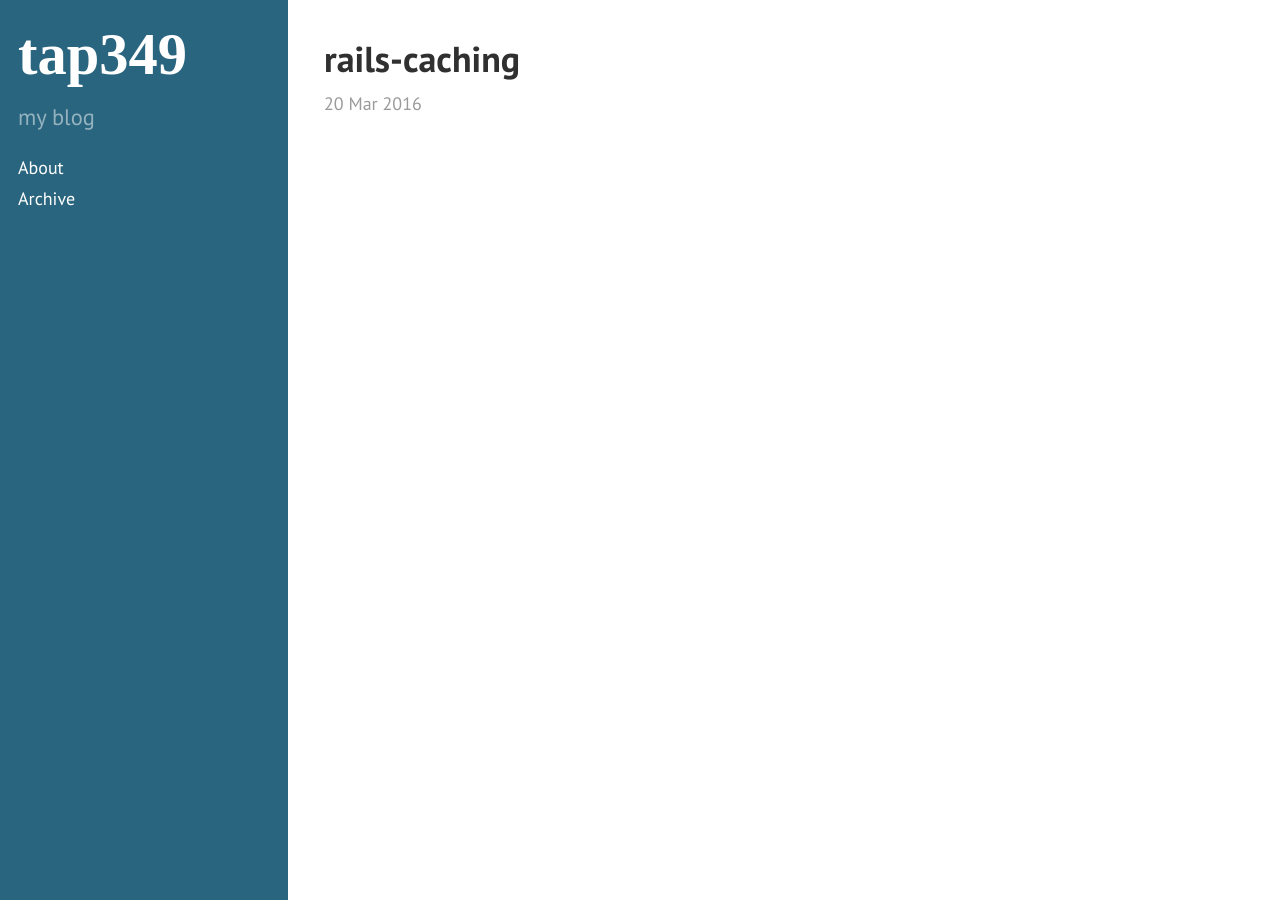
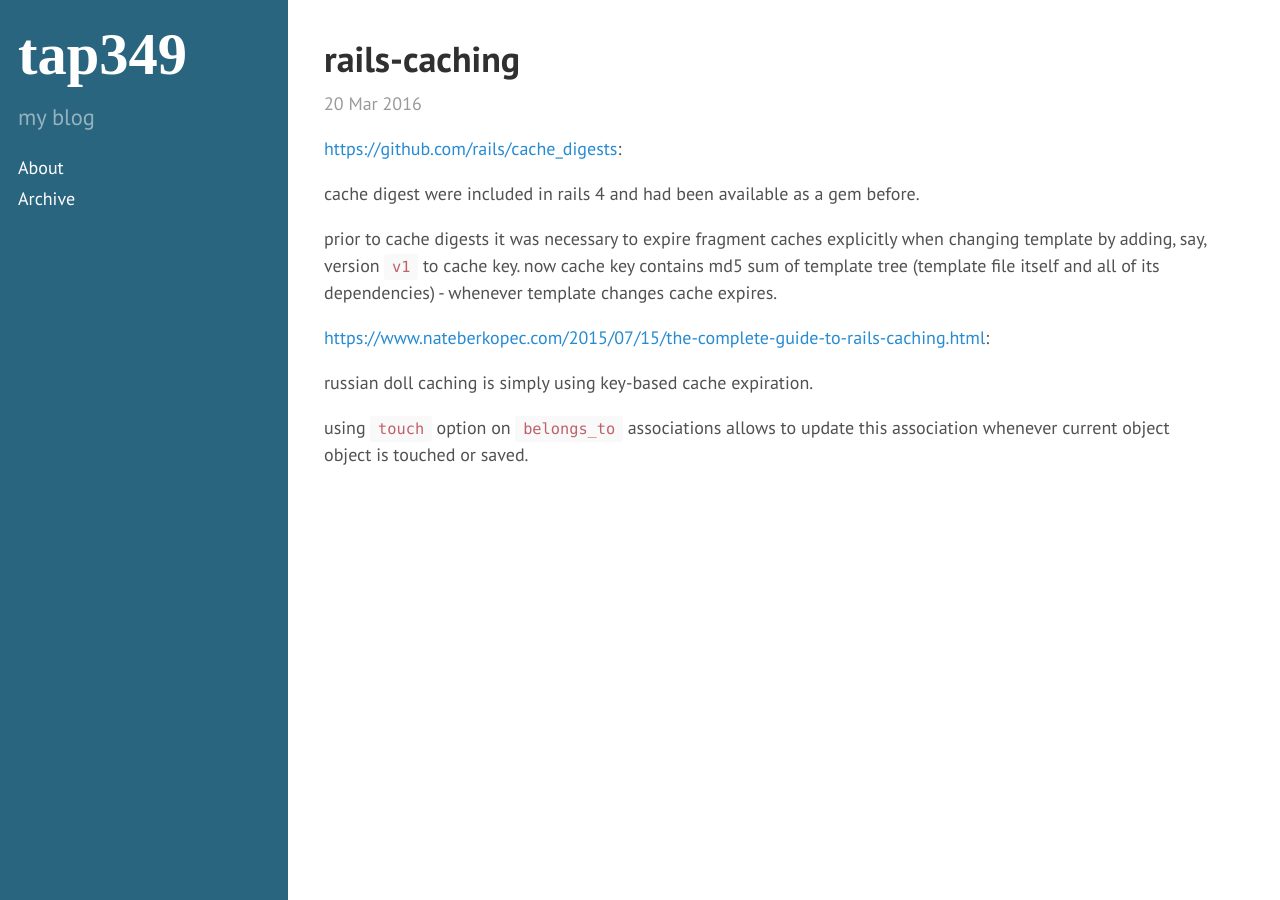
Before and after one commit to tap349/tap349.github.io, a Jekyll site: the page built from _posts/2016-03-20-rails-caching.md, in a window 1280 px wide. Built offline with Jekyll 4.4.1, drawn with Linux system fonts in a browser that asks for light colours.

Commit message:
update 2016-03-23_23:40:49

```diff
--- a/_posts/2016-03-20-rails-caching.md
+++ b/_posts/2016-03-20-rails-caching.md
@@ -5,3 +5,19 @@ date: 2016-03-20 16:17:42 +0300
 access: private
 categories: [rails, caching]
 ---
+
+<https://github.com/rails/cache_digests>:
+
+cache digest were included in rails 4 and had been available as a gem before.
+
+prior to cache digests it was necessary to expire fragment caches explicitly
+when changing template by adding, say, version `v1` to cache key.
+now cache key contains md5 sum of template tree (template file itself and
+all of its dependencies) - whenever template changes cache expires.
+
+<https://www.nateberkopec.com/2015/07/15/the-complete-guide-to-rails-caching.html>:
+
+russian doll caching is simply using key-based cache expiration.
+
+using `touch` option on `belongs_to` associations allows to update
+this association whenever current object object is touched or saved.
```
